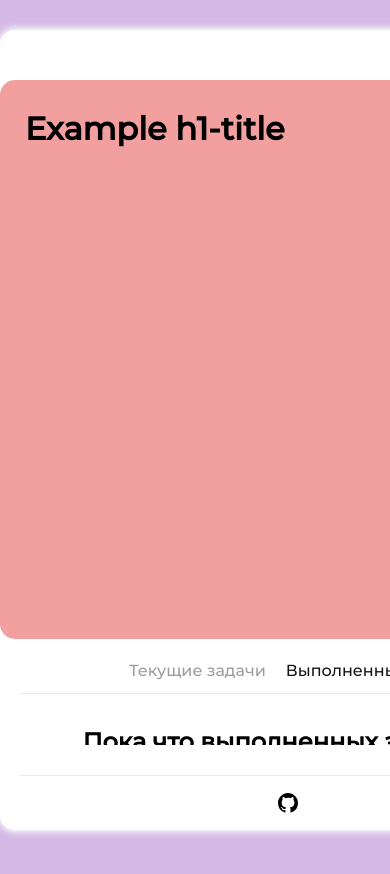
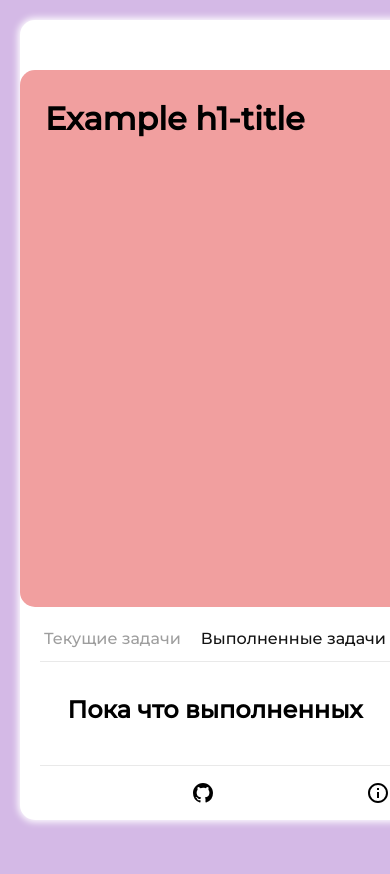
Before and after one commit to gldaniil/todo-list-2023, a React (Create React App) app: page /completed in a window 390 px wide. Shown: the top 874 px of the page. After the commit the page ends 844 px from the top, so only its background shows below. Built offline with nearby package versions, Linux system fonts and the light colour scheme.

Commit message:
Высота приложения

```diff
--- a/src/App.module.css
+++ b/src/App.module.css
@@ -1,11 +1,22 @@
 .App {
-  width: 600px;
+  width: 550px;
   height: 800px;
-  min-height: 100%;
-  margin: 30px auto;
+  margin: auto;
   border-radius: 15px;
   display: flex;
   flex-direction: column;
   background-color: #fff;
   box-shadow: 0px 0px 7px 2px #ffffff;
+  transition: all 0.5s ease-in-out;
 }
+@media (max-width: 640px) {
+  .App {
+    width: 100%;
+    margin: 20px 40px;
+  }
+}
+@media (max-width: 480px) {
+  .App {
+    margin: 20px;
+  }
+}
--- a/src/index.css
+++ b/src/index.css
@@ -4,3 +4,7 @@ body {
   background-color: #d4b9e6;
   overflow-y: hidden;
 }
+#root {
+  height: 100%;
+  display: flex;
+}
```
